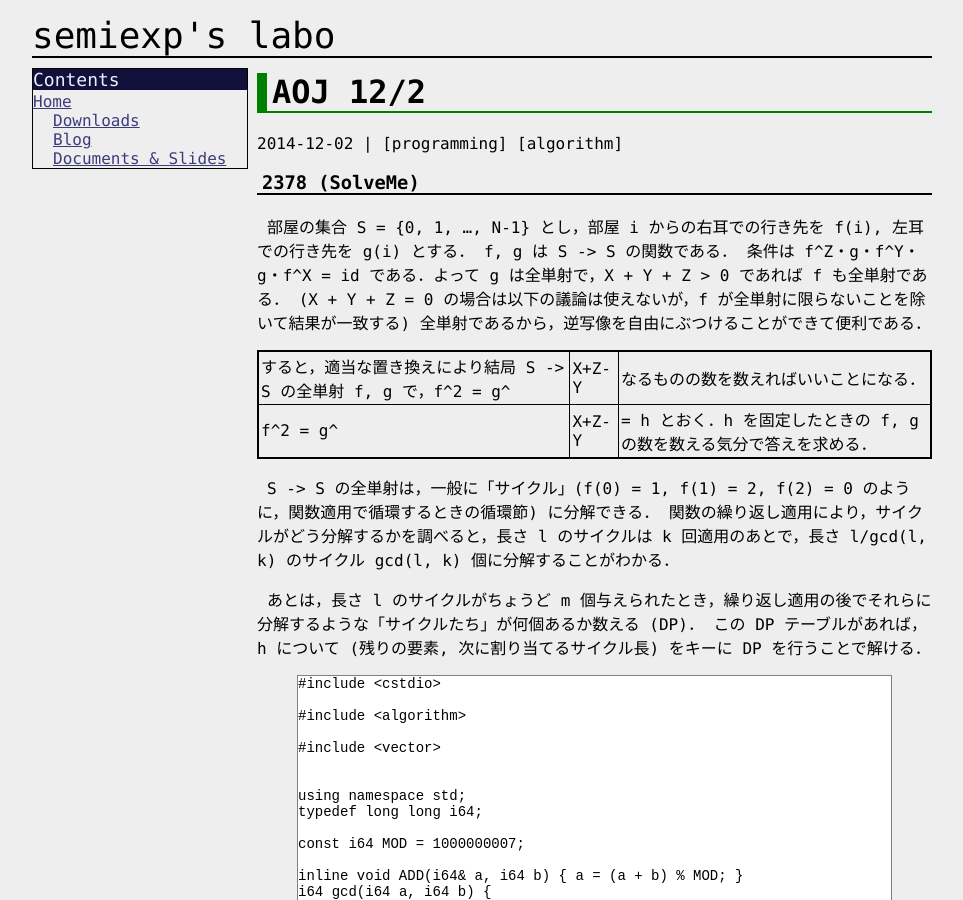
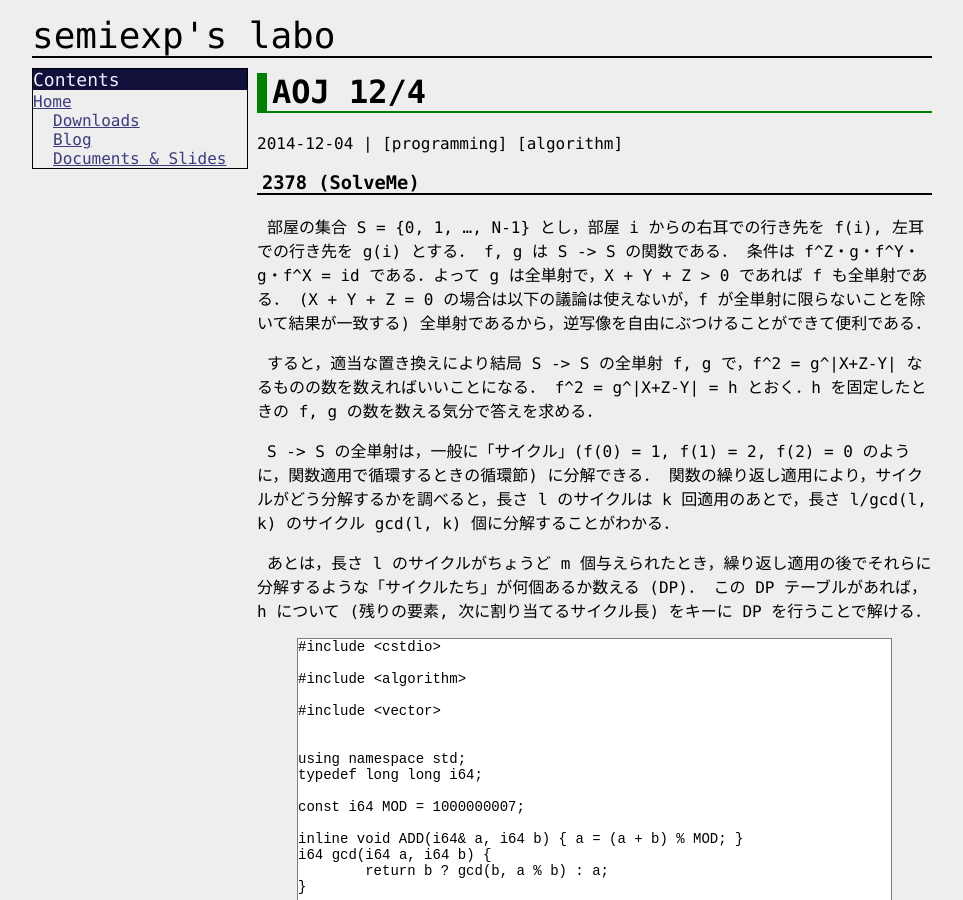
Before and after one commit to semiexp/semiexp.github.io, a Jekyll site: the page built from _posts/2014-12-04-aoj141204.md, in a window 1280 px wide and 900 px high. Shown: the whole window, without its empty margins (158-1121 px from the left). Built offline with Jekyll 4.4.1, drawn with Linux system fonts in a browser that asks for light colours.

Commit message:
Modify blog post

```diff
--- a/_posts/2014-12-04-aoj141204.md
+++ b/_posts/2014-12-04-aoj141204.md
@@ -1,8 +1,8 @@
 ---
 layout: post
-title: AOJ 12/2
+title: AOJ 12/4
 group: blog
-date: 2014-12-02
+date: 2014-12-04
 categories: [programming, algorithm]
 ---
 
@@ -13,8 +13,8 @@ f, g は S -> S の関数である．
 (X + Y + Z = 0 の場合は以下の議論は使えないが，f が全単射に限らないことを除いて結果が一致する)
 全単射であるから，逆写像を自由にぶつけることができて便利である．
 
-すると，適当な置き換えにより結局 S -> S の全単射 f, g で，f^2 = g^|X+Z-Y| なるものの数を数えればいいことになる．
-f^2 = g^|X+Z-Y| = h とおく．h を固定したときの f, g の数を数える気分で答えを求める．
+すると，適当な置き換えにより結局 S -> S の全単射 f, g で，f^2 = g^\|X+Z-Y\| なるものの数を数えればいいことになる．
+f^2 = g^\|X+Z-Y\| = h とおく．h を固定したときの f, g の数を数える気分で答えを求める．
 
 S -> S の全単射は，一般に「サイクル」(f(0) = 1, f(1) = 2, f(2) = 0 のように，関数適用で循環するときの循環節) に分解できる．
 関数の繰り返し適用により，サイクルがどう分解するかを調べると，長さ l のサイクルは k 回適用のあとで，長さ l/gcd(l, k) のサイクル gcd(l, k) 個に分解することがわかる．
```
